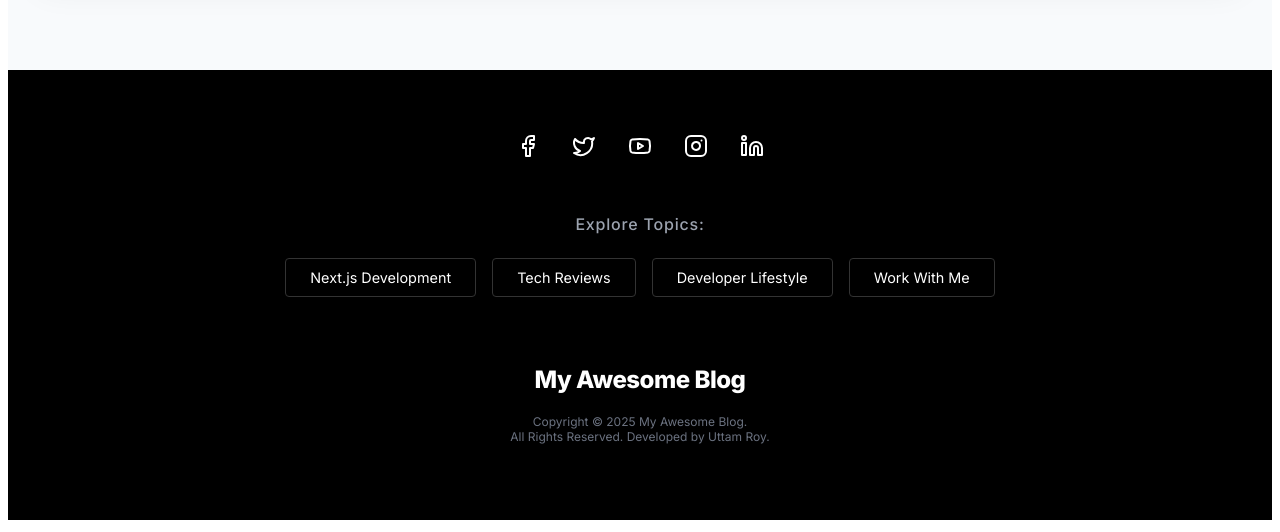
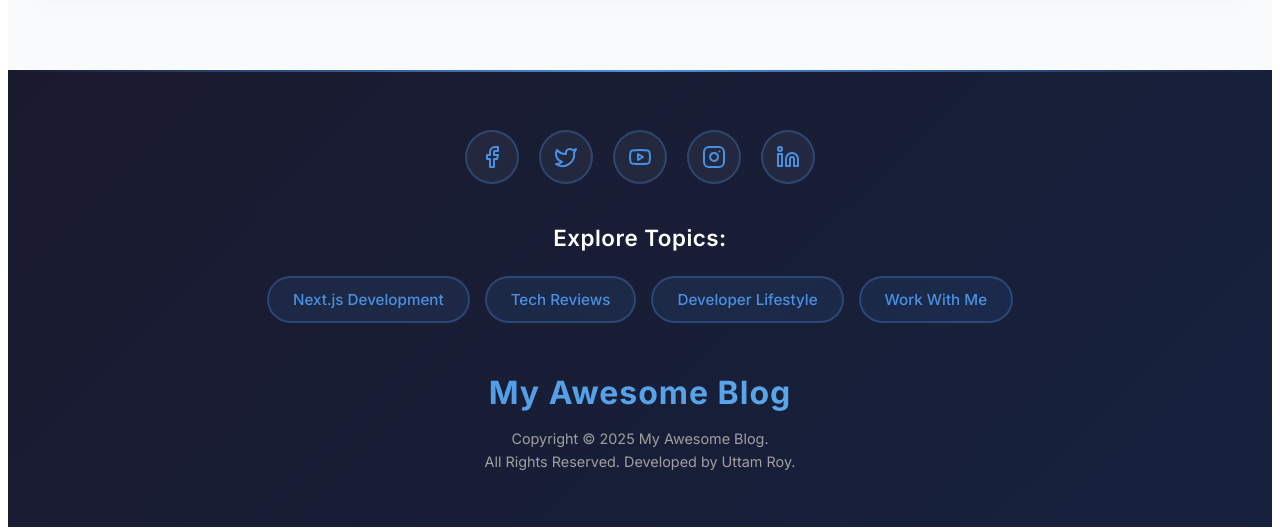
Before and after one commit to 2027cse55uttam-beep/Next_js_blog_roy, a Next.js app in the folder frontend/: page / in a window 1280 px wide. Shown: the part 1068-1600 px from the top of the page. Built offline with nearby package versions, Linux system fonts and the light colour scheme; no server answers.

Commit message:
again footer ui update

```diff
--- a/frontend/src/app/components/Footer.tsx
+++ b/frontend/src/app/components/Footer.tsx
@@ -2,7 +2,7 @@
 
 import { useEffect, useRef, useState } from 'react';
 import Link from 'next/link';
-import { Facebook, Twitter, Instagram, Youtube, Github, Linkedin } from 'lucide-react';
+import { Facebook, Twitter, Instagram, Youtube, Linkedin } from 'lucide-react';
 import styles from './footer.module.css';
 
 export default function Footer() {
@@ -10,17 +10,16 @@ export default function Footer() {
   const footerRef = useRef<HTMLElement>(null);
   const [isVisible, setIsVisible] = useState(false);
 
-  // Scroll Detection for "Pop" Animation
+  // Scroll Detection for Smooth Pop Animation
   useEffect(() => {
     const observer = new IntersectionObserver(
       ([entry]) => {
-        // Trigger animation when 20% of footer is visible
         if (entry.isIntersecting) {
           setIsVisible(true);
-          observer.disconnect(); // Run only once
+          observer.disconnect();
         }
       },
-      { threshold: 0.2 }
+      { threshold: 0.15 }
     );
 
     if (footerRef.current) {
@@ -33,10 +32,10 @@ export default function Footer() {
   return (
     <footer
       ref={footerRef}
-      className={`${styles.footer} ${isVisible ? styles.visible : styles.hidden}`}
+      className={`${styles.footer} ${isVisible ? styles.visible : ''}`}
     >
 
-      {/* 1. Social Icons (Top Center) */}
+      {/* Social Icons */}
       <div className={styles.socialWrapper}>
         <a href="#" className={styles.socialIcon} aria-label="Facebook">
           <Facebook size={24} />
@@ -55,7 +54,7 @@ export default function Footer() {
         </a>
       </div>
 
-      {/* 2. Blog Categories (Replacing "Personal Projects") */}
+      {/* Blog Categories */}
       <h3 className={styles.sectionTitle}>Explore Topics:</h3>
 
       <div className={styles.tagsWrapper}>
@@ -73,7 +72,7 @@ export default function Footer() {
         </Link>
       </div>
 
-      {/* 3. Branding & Copyright (Bottom) */}
+      {/* Branding & Copyright */}
       <h2 className={styles.brandName}>My Awesome Blog</h2>
       <p className={styles.copyright}>
         Copyright © {currentYear} My Awesome Blog. <br />
--- a/frontend/src/app/components/footer.module.css
+++ b/frontend/src/app/components/footer.module.css
@@ -1,99 +1,221 @@
-/* --- CONTAINER --- */
+/* Footer Container */
 .footer {
-  background-color: #000000; /* Pure Black like reference */
-  color: #ffffff;
-  padding: 4rem 1.5rem;
-  font-family: 'Inter', sans-serif;
-  display: flex;
-  flex-direction: column;
-  align-items: center;
-  justify-content: center;
+  background: linear-gradient(135deg, #1a1a2e 0%, #16213e 100%);
+  color: #e0e0e0;
+  padding: 60px 20px 40px;
   text-align: center;
+  position: relative;
   overflow: hidden;
-  position: relative;
+
+  /* Initial state - hidden and scaled down */
+  opacity: 0;
+  transform: translateY(50px) scale(0.95);
+  transition: all 0.8s cubic-bezier(0.34, 1.56, 0.64, 1);
 }
 
-/* --- ANIMATION STATES --- */
-/* Initial hidden state */
-.hidden {
-  opacity: 0;
-  transform: scale(0.8) translateY(30px);
-  transition: opacity 0.6s ease-out, transform 0.6s cubic-bezier(0.34, 1.56, 0.64, 1); /* Bouncy spring effect */
+/* Visible state - smooth pop animation */
+.footer.visible {
+  opacity: 1;
+  transform: translateY(0) scale(1);
 }
 
-/* Visible state (Triggered by Scroll) */
-.visible {
-  opacity: 1;
-  transform: scale(1) translateY(0);
+/* Decorative background effect */
+.footer::before {
+  content: '';
+  position: absolute;
+  top: 0;
+  left: 50%;
+  width: 100%;
+  height: 2px;
+  background: linear-gradient(90deg, transparent, #4a90e2, transparent);
+  transform: translateX(-50%);
 }
 
-/* --- SOCIAL ICONS --- */
+/* Social Icons Section */
 .socialWrapper {
   display: flex;
-  gap: 2rem;
-  margin-bottom: 2.5rem;
+  justify-content: center;
+  gap: 20px;
+  margin-bottom: 40px;
+  opacity: 0;
+  transform: translateY(30px);
+  transition: all 0.6s ease 0.2s;
+}
+
+.footer.visible .socialWrapper {
+  opacity: 1;
+  transform: translateY(0);
 }
 
 .socialIcon {
-  color: #ffffff;
-  transition: all 0.3s ease;
   display: flex;
   align-items: center;
   justify-content: center;
+  width: 50px;
+  height: 50px;
+  background: rgba(255, 255, 255, 0.05);
+  border: 2px solid rgba(74, 144, 226, 0.3);
+  border-radius: 50%;
+  color: #4a90e2;
+  transition: all 0.4s cubic-bezier(0.34, 1.56, 0.64, 1);
+  text-decoration: none;
 }
 
 .socialIcon:hover {
-  color: #a855f7; /* Purple hover */
-  transform: translateY(-5px) scale(1.2); /* Pop up effect */
+  background: #4a90e2;
+  color: #fff;
+  border-color: #4a90e2;
+  transform: translateY(-5px) scale(1.1);
+  box-shadow: 0 10px 25px rgba(74, 144, 226, 0.4);
 }
 
-/* --- SECTIONS --- */
+/* Section Title */
 .sectionTitle {
-  font-size: 1rem;
-  color: #9ca3af; /* Muted gray */
-  margin-bottom: 1.5rem;
-  letter-spacing: 0.05em;
-  font-weight: 500;
+  font-size: 1.4rem;
+  font-weight: 600;
+  color: #fff;
+  margin-bottom: 25px;
+  letter-spacing: 0.5px;
+  opacity: 0;
+  transform: translateY(30px);
+  transition: all 0.6s ease 0.3s;
 }
 
-/* --- BUTTONS / TAGS --- */
+.footer.visible .sectionTitle {
+  opacity: 1;
+  transform: translateY(0);
+}
+
+/* Tags/Categories Section */
 .tagsWrapper {
   display: flex;
-  gap: 1rem;
   flex-wrap: wrap;
   justify-content: center;
-  margin-bottom: 3rem;
+  gap: 15px;
+  margin-bottom: 50px;
+  max-width: 800px;
+  margin-left: auto;
+  margin-right: auto;
+  opacity: 0;
+  transform: translateY(30px);
+  transition: all 0.6s ease 0.4s;
+}
+
+.footer.visible .tagsWrapper {
+  opacity: 1;
+  transform: translateY(0);
 }
 
 .tagLink {
-  border: 1px solid #333333;
-  padding: 10px 24px;
-  border-radius: 4px; /* Slight rounded corners like reference */
-  color: #ffffff;
+  padding: 12px 24px;
+  background: rgba(74, 144, 226, 0.1);
+  border: 2px solid rgba(74, 144, 226, 0.3);
+  border-radius: 30px;
+  color: #4a90e2;
   text-decoration: none;
-  font-size: 0.9rem;
-  transition: all 0.3s ease;
-  background: transparent;
+  font-weight: 500;
+  font-size: 0.95rem;
+  transition: all 0.4s cubic-bezier(0.34, 1.56, 0.64, 1);
+  display: inline-block;
 }
 
 .tagLink:hover {
-  border-color: #ffffff;
-  background: #ffffff;
-  color: #000000;
-  transform: scale(1.05); /* Slight pop */
-  box-shadow: 0 0 15px rgba(255, 255, 255, 0.3);
+  background: rgba(74, 144, 226, 0.2);
+  border-color: #4a90e2;
+  color: #fff;
+  transform: translateY(-3px) scale(1.05);
+  box-shadow: 0 8px 20px rgba(74, 144, 226, 0.3);
 }
 
-/* --- BRANDING --- */
+/* Brand Name */
 .brandName {
-  font-size: 1.5rem;
-  font-weight: 800;
-  margin-bottom: 0.5rem;
-  color: #ffffff;
-  letter-spacing: -0.02em;
+  font-size: 2rem;
+  font-weight: 700;
+  color: #fff;
+  margin-bottom: 15px;
+  letter-spacing: 1px;
+  background: linear-gradient(135deg, #4a90e2, #63b3ed);
+  -webkit-background-clip: text;
+  -webkit-text-fill-color: transparent;
+  background-clip: text;
+  opacity: 0;
+  transform: translateY(30px);
+  transition: all 0.6s ease 0.5s;
 }
 
+.footer.visible .brandName {
+  opacity: 1;
+  transform: translateY(0);
+}
+
+/* Copyright Text */
 .copyright {
-  font-size: 0.75rem;
-  color: #6b7280; /* Dark gray */
+  font-size: 0.9rem;
+  color: #a0a0a0;
+  line-height: 1.6;
+  opacity: 0;
+  transform: translateY(30px);
+  transition: all 0.6s ease 0.6s;
 }
+
+.footer.visible .copyright {
+  opacity: 1;
+  transform: translateY(0);
+}
+
+/* Responsive Design */
+@media (max-width: 768px) {
+  .footer {
+    padding: 50px 15px 30px;
+  }
+
+  .socialWrapper {
+    gap: 15px;
+  }
+
+  .socialIcon {
+    width: 45px;
+    height: 45px;
+  }
+
+  .sectionTitle {
+    font-size: 1.2rem;
+  }
+
+  .tagsWrapper {
+    gap: 10px;
+  }
+
+  .tagLink {
+    padding: 10px 18px;
+    font-size: 0.85rem;
+  }
+
+  .brandName {
+    font-size: 1.6rem;
+  }
+
+  .copyright {
+    font-size: 0.85rem;
+  }
+}
+
+@media (max-width: 480px) {
+  .socialWrapper {
+    gap: 12px;
+  }
+
+  .socialIcon {
+    width: 40px;
+    height: 40px;
+  }
+
+  .tagLink {
+    padding: 8px 16px;
+    font-size: 0.8rem;
+  }
+
+  .brandName {
+    font-size: 1.4rem;
+  }
+}
```
